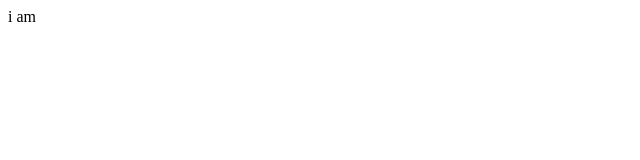
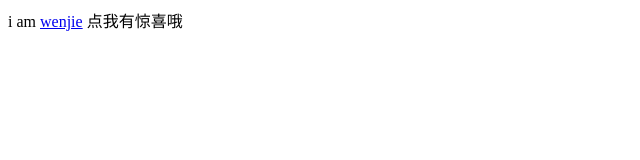
Before and after one commit to jiejiewen/jiejiewen.github.io, a plain HTML site: page index.html in a window 1280 px wide. Shown: the whole page, without its empty margins (0-640 px from the left). Drawn offline with Linux system fonts and the light colour scheme.

Commit message:
Update index.html

```diff
--- a/index.html
+++ b/index.html
@@ -1,2 +1,2 @@
-i am <a href="http://snow.akqa.com/>wenjie</a>
+i am <a href="http://snow.akqa.com"/>wenjie</a>
 点我有惊喜哦
```
